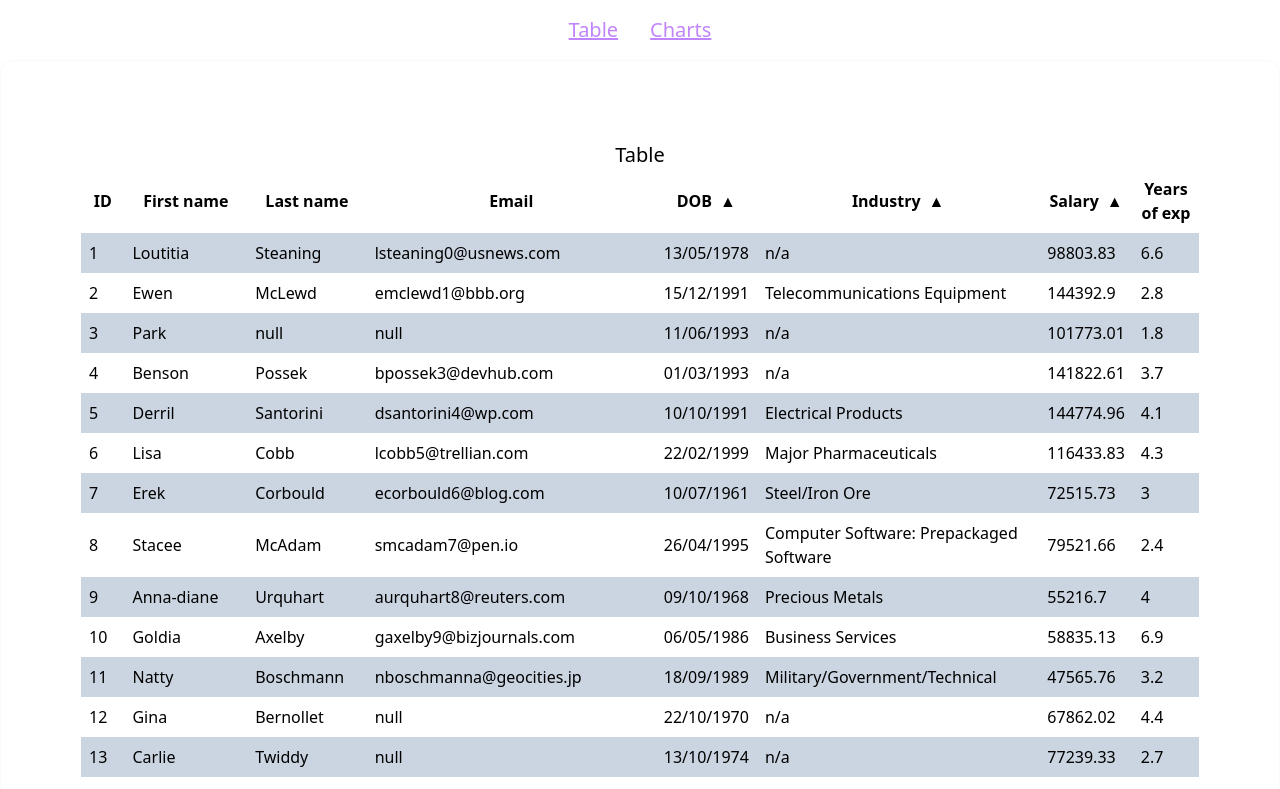
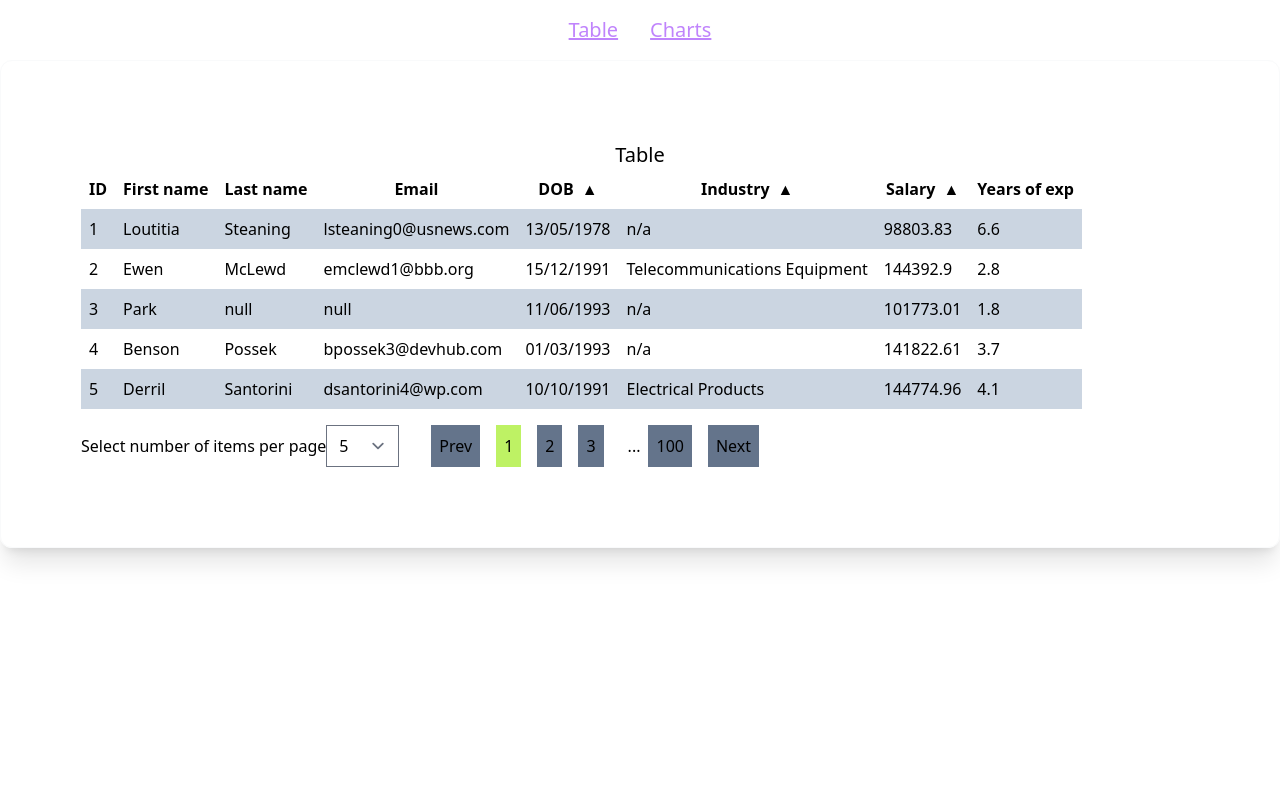
Before and after one commit to bushers/luna-fe-task, a React (Vite) app: page / in a window 1280 px wide. Shown: the top 789 px of the page. Built offline with nearby package versions, Linux system fonts and the light colour scheme.

Commit message:
Add pagination and dropdown component to select items per page

```diff
--- /dev/null
+++ b/src/components/Dropdown.tsx
@@ -0,0 +1,37 @@
+type DropdownProps = {
+  options: string[] | number[]
+  onSelect: (item: string | number) => void
+  name: string
+  label: string
+}
+
+const Dropdown: React.FC<DropdownProps> = ({
+  options,
+  onSelect,
+  name,
+  label
+}) => {
+  return (
+    <div>
+      <label htmlFor={name}>{label}</label>
+
+      <select
+        name={name}
+        id={name}
+        onChange={(e) => {
+          onSelect(e.target.value)
+        }}
+      >
+        {options.map((opt, idx) => {
+          return (
+            <option key={`${opt}-${idx}`} value={opt}>
+              {opt}
+            </option>
+          )
+        })}
+      </select>
+    </div>
+  )
+}
+
+export { Dropdown }
--- /dev/null
+++ b/src/components/Pagination.tsx
@@ -0,0 +1,62 @@
+import { ITEMS_PER_PAGE_CHOICES } from '../hooks/usePagination'
+import { Dropdown } from './Dropdown'
+
+type PaginationProps = {
+  activePage: number
+  nextPage: () => void
+  prevPage: () => void
+  setPage: (pageNum: number) => void
+  itemsPerPage: number
+  setItemsPerPage: (num: number) => void
+  pageNumbersArr: (string | number)[]
+}
+
+const Pagination: React.FC<PaginationProps> = ({
+  activePage,
+  nextPage,
+  prevPage,
+  setPage,
+  setItemsPerPage,
+  pageNumbersArr
+}) => {
+  return (
+    <div className="flex justify-start mt-4">
+      <Dropdown
+        options={ITEMS_PER_PAGE_CHOICES}
+        onSelect={(num) => setItemsPerPage(Number(num))}
+        name="num-of-pages"
+        label="Select number of items per page"
+      />
+
+      <button onClick={() => prevPage()} className="p-2 ml-8 mr-4 bg-slate-500">
+        Prev
+      </button>
+      {pageNumbersArr.map((item, idx) => {
+        if (typeof item === 'string') {
+          return (
+            <button className={`p-2`} key={`item-${idx}`} disabled>
+              {item}
+            </button>
+          )
+        }
+
+        return (
+          <button
+            className={`p-2 mr-4 ${
+              activePage === item ? 'bg-lime-300' : 'bg-slate-500'
+            }`}
+            onClick={() => setPage(item)}
+            key={`item-${idx}`}
+          >
+            {item}
+          </button>
+        )
+      })}
+      <button onClick={() => nextPage()} className="p-2 bg-slate-500">
+        Next
+      </button>
+    </div>
+  )
+}
+
+export { Pagination }
--- a/src/components/Table.tsx
+++ b/src/components/Table.tsx
@@ -1,6 +1,8 @@
 import React, { useMemo, useState } from 'react'
 import { UserData } from '../hooks/useGetData'
 import { parseUkDate } from '../utils/utils'
+import { usePagination } from '../hooks/usePagination'
+import { Pagination } from './Pagination'
 
 type TableProps = {
   data: UserData[]
@@ -65,11 +67,24 @@ const Table: React.FC<TableProps> = ({ data }) => {
   const [sortKey, setSortKey] = useState<SortKey>('id')
   const [sortOrder, setSortOrder] = useState<SortOrder>('asc')
 
+  const {
+    activePage,
+    setActivePage,
+    nextPage,
+    previousPage,
+    itemsPerPage,
+    setItemsPerPage,
+    pageNumbersArr
+  } = usePagination(data.length)
+
   const sortedData = useMemo(() => {
-    const sorted = sortData(data, sortKey, sortOrder)
+    const _sorted = sortData(data, sortKey, sortOrder)
 
-    return sorted
-  }, [data, sortKey, sortOrder])
+    const start = activePage * itemsPerPage - itemsPerPage
+    const end = activePage * itemsPerPage
+
+    return _sorted.slice(start, end)
+  }, [data, sortKey, sortOrder, itemsPerPage, activePage])
 
   return (
     <div>
@@ -118,6 +133,16 @@ const Table: React.FC<TableProps> = ({ data }) => {
           })}
         </tbody>
       </table>
+
+      <Pagination
+        nextPage={nextPage}
+        prevPage={previousPage}
+        activePage={activePage}
+        setPage={setActivePage}
+        itemsPerPage={itemsPerPage}
+        setItemsPerPage={setItemsPerPage}
+        pageNumbersArr={pageNumbersArr}
+      />
     </div>
   )
 }
--- /dev/null
+++ b/src/hooks/usePagination.tsx
@@ -0,0 +1,109 @@
+import { useEffect, useState } from 'react'
+
+export const ITEMS_PER_PAGE_CHOICES = [5, 10, 20, 50]
+
+export const usePagination = (totalItems: number) => {
+  const [page, setPage] = useState(1)
+  const [itemsPerPage, setItemsPerPage] = useState(ITEMS_PER_PAGE_CHOICES[0])
+
+  useEffect(() => {
+    if (page > totalPages) {
+      setActivePage(totalPages)
+    }
+  }, [itemsPerPage])
+
+  const totalPages = Math.ceil(totalItems / itemsPerPage)
+
+  const setActivePage = (pageNumber: number) => {
+    if (pageNumber <= 0) {
+      setPage(1)
+    } else if (pageNumber > totalPages) {
+      setPage(totalPages)
+    } else {
+      setPage(pageNumber)
+    }
+  }
+
+  const nextPage = () => setActivePage(page + 1)
+  const previousPage = () => setActivePage(page - 1)
+
+  const pageNumbersArr = getPageNumbers({
+    currentPage: page,
+    totalPages
+  })
+
+  return {
+    activePage: page,
+    setActivePage,
+    nextPage,
+    previousPage,
+    totalPages,
+    itemsPerPage,
+    setItemsPerPage,
+    pageNumbersArr
+  }
+}
+
+type GetPageNumbersArgs = {
+  currentPage: number
+  totalPages: number
+  pageNumbersToShow?: number
+}
+
+export const getPageNumbers = ({
+  currentPage,
+  totalPages,
+  pageNumbersToShow = 3
+}: GetPageNumbersArgs) => {
+  const lastPageNumber = totalPages
+  const currentPageNumber =
+    currentPage <= lastPageNumber ? currentPage : lastPageNumber
+  const maxPagesBeforeCurrentPage = Math.floor(pageNumbersToShow / 2)
+  const maxPagesAfterCurrentPage = Math.ceil(pageNumbersToShow / 2) - 1
+
+  let startPage = 1
+  let endPage = lastPageNumber
+
+  if (lastPageNumber <= 1) {
+    return [1]
+  }
+
+  if (currentPageNumber <= maxPagesBeforeCurrentPage) {
+    startPage = 1
+    endPage = pageNumbersToShow
+  } else if (currentPageNumber + maxPagesAfterCurrentPage >= lastPageNumber) {
+    startPage = lastPageNumber - pageNumbersToShow + 1
+  } else {
+    startPage = currentPageNumber - maxPagesBeforeCurrentPage
+    endPage = currentPageNumber + maxPagesAfterCurrentPage
+  }
+
+  let pageNumbers: (string | number)[] = Array.from(
+    Array(endPage + 1 - startPage).keys()
+  )
+    .map((pageNumber) => startPage + pageNumber)
+    .filter((pageNumber) => pageNumber <= lastPageNumber && pageNumber > 0)
+
+  if (Number(pageNumbers[0]) > 1) {
+    if (Number(pageNumbers[0]) <= 2) {
+      pageNumbers = [1, ...pageNumbers]
+    } else {
+      const ellipsis = Number(pageNumbers[0]) > 3 ? '...' : 2
+      pageNumbers = [1, ellipsis, ...pageNumbers]
+    }
+  }
+
+  if (pageNumbers[pageNumbers.length - 1] !== lastPageNumber) {
+    if (pageNumbers[pageNumbers.length - 1] === lastPageNumber - 1) {
+      pageNumbers = [...pageNumbers, lastPageNumber]
+    } else {
+      const ellipsis =
+        Number(pageNumbers[pageNumbers.length - 1]) < lastPageNumber - 2
+          ? '...'
+          : lastPageNumber - 1
+      pageNumbers = [...pageNumbers, ellipsis, lastPageNumber]
+    }
+  }
+
+  return pageNumbers
+}
```
